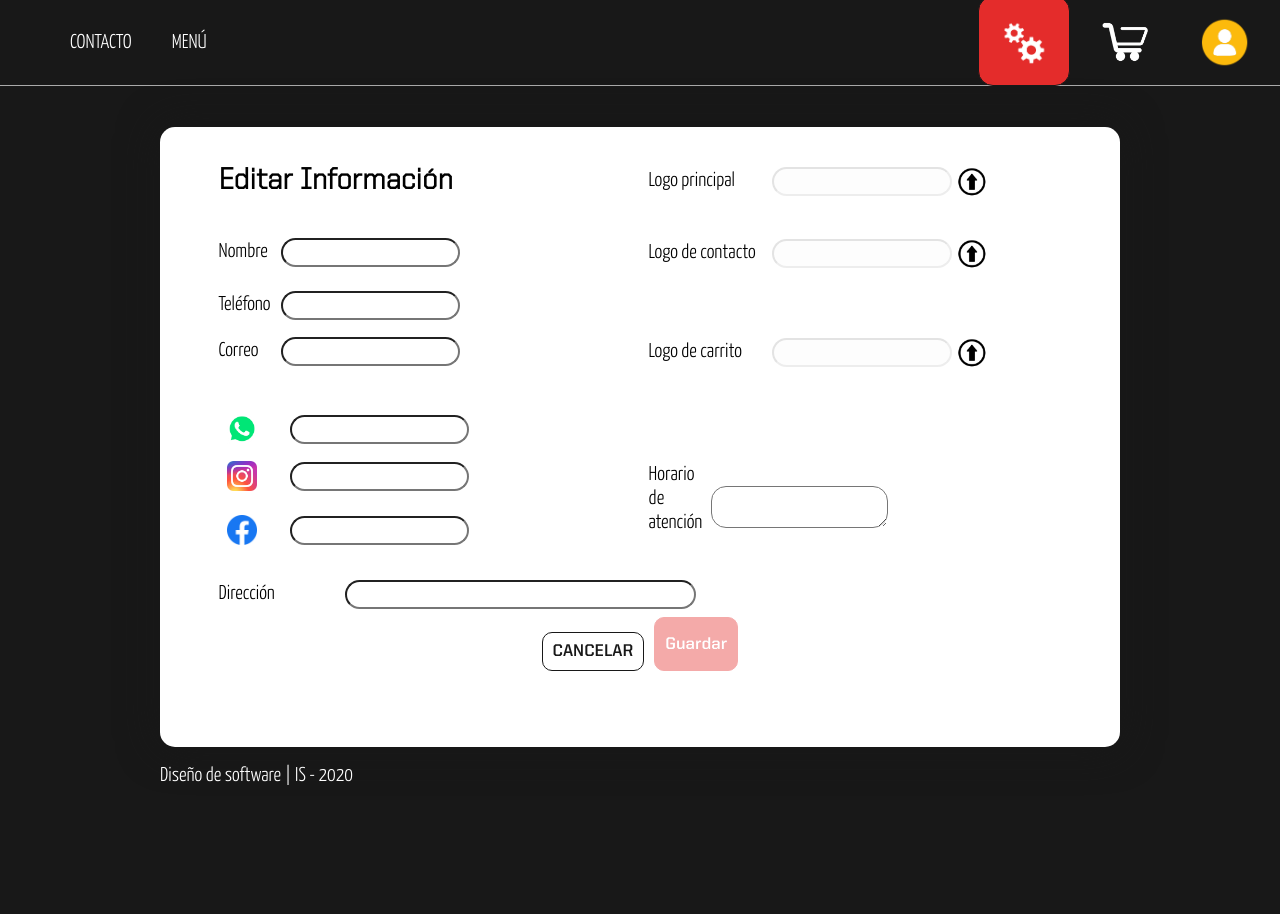
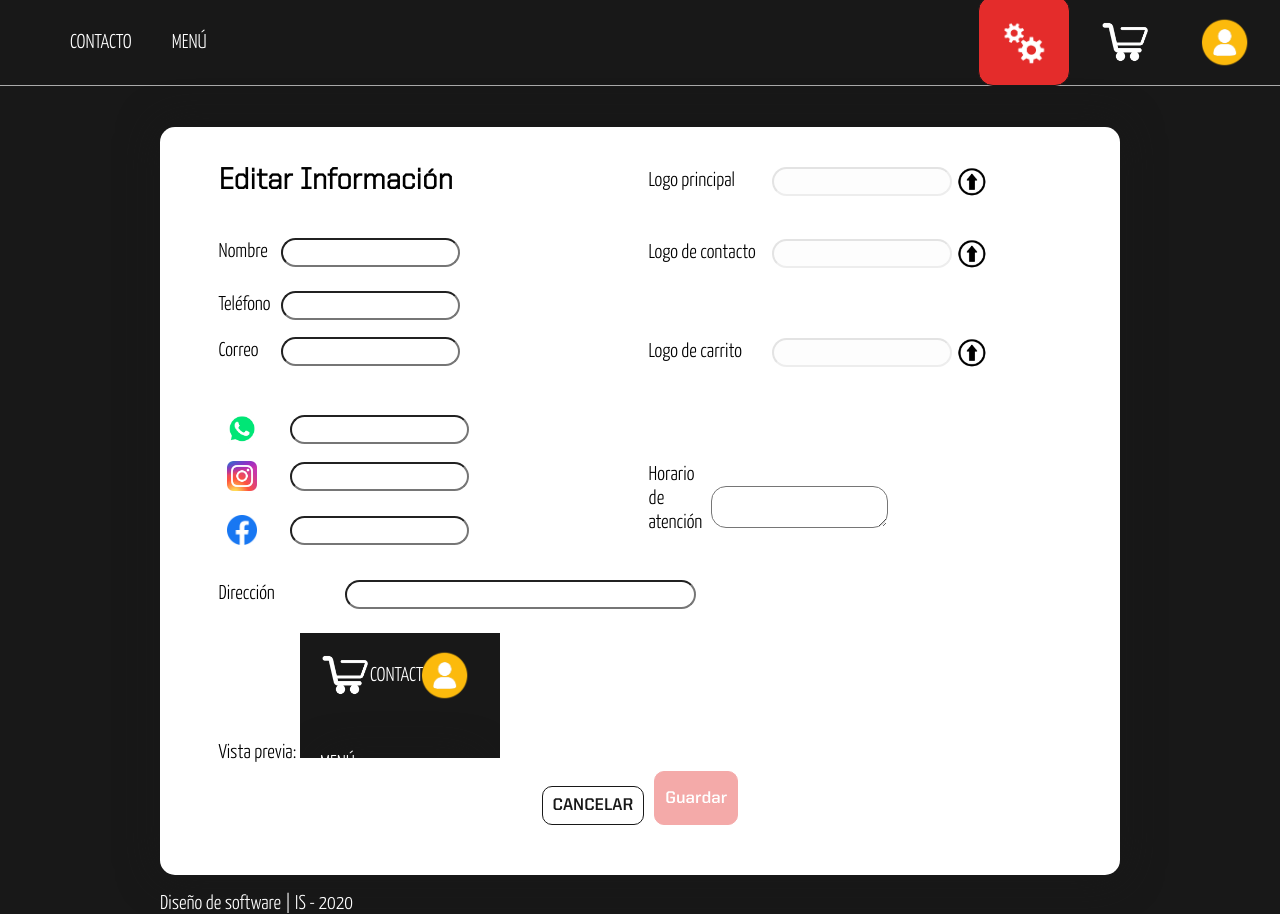
Before and after one commit to Jorge-Blanco-42/PPC, an Angular app in the folder proyecto-angular/: page /info-soda in a window 1280 px wide. Before the commit the page ends 800 px from the top, so only its background shows below. Built offline with nearby package versions, Linux system fonts and the light colour scheme; no server answers.

Commit message:
mapa en infosoda

```diff
--- a/proyecto-angular/src/app/components/info-soda/info-soda.component.html
+++ b/proyecto-angular/src/app/components/info-soda/info-soda.component.html
@@ -98,6 +98,9 @@
                     <input type="text" name="dir" #dir="ngModel" [(ngModel)]="restaurant.address" required>
                     <span class="form_error" *ngIf="dir.touched && !dir.valid"><strong>Campo obligatorio</strong></span>
                 </p>
+                <br>
+                Vista previa:
+                    <iframe id="mapa" [src]="mapURL | safe" width="200" height="125" frameborder="0" style="border:0;" allowfullscreen="" aria-hidden="false" tabindex="0"></iframe>
             </div>
         </div>
         <!--CAmbiar la ruta por la del menu-->
--- a/proyecto-angular/src/app/components/info-soda/info-soda.component.ts
+++ b/proyecto-angular/src/app/components/info-soda/info-soda.component.ts
@@ -22,6 +22,7 @@ export class InfoSodaComponent implements OnInit {
   public CartUpload: Array<File>;
   public saved_restaurant: Restaurant;
   public url: string;
+  public mapURL: string;
   private _route: ActivatedRoute
   constructor(
     private _restaurantService: RestaurantService,
@@ -41,7 +42,7 @@ export class InfoSodaComponent implements OnInit {
       response => {
         this.restaurant = response.restaurant;
         this.ogRestaurant = response.restaurant;
-        console.log(this.restaurant);
+        this.mapURL = response.restaurant.address;
       },
       error => {
         console.log(error);
```
